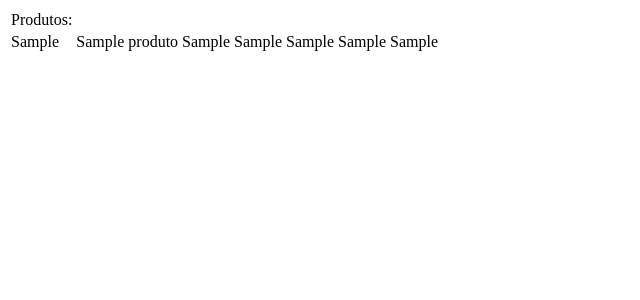
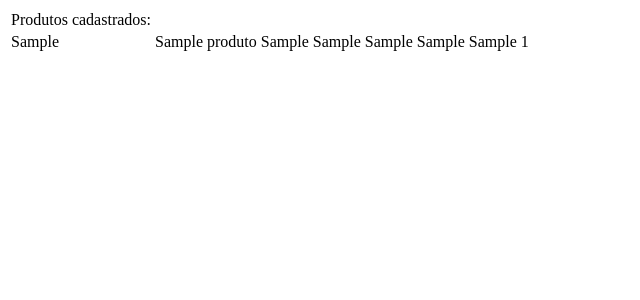
Before and after one commit to MathOliver98/ProjetoT, a Flask app: page /listar in a window 1280 px wide. Shown: the top 300 px of the page, without its empty margins (0-640 px from the left). Run offline with Flask 2, Linux system fonts and the light colour scheme; tables that the repository leaves empty or names only in its code hold one stand-in row (values such as "Sample post").

Commit message:
Update lista.html

```diff
--- a/mainteste/templates/lista.html
+++ b/mainteste/templates/lista.html
@@ -1,6 +1,6 @@
 <table>
     <tr>
-        <td> Produtos: </td>
+        <td> Produtos cadastrados: </td>
     </tr>
     {% for item in datas %}
     <tr>
@@ -11,6 +11,7 @@
         <td>{{item[4]}}</td>
         <td>{{item[5]}}</td>
         <td>{{item[6]}}</td>
+        <td>{{item[7]}}</td>
     </tr>
     {% endfor %}
 </table>
```
